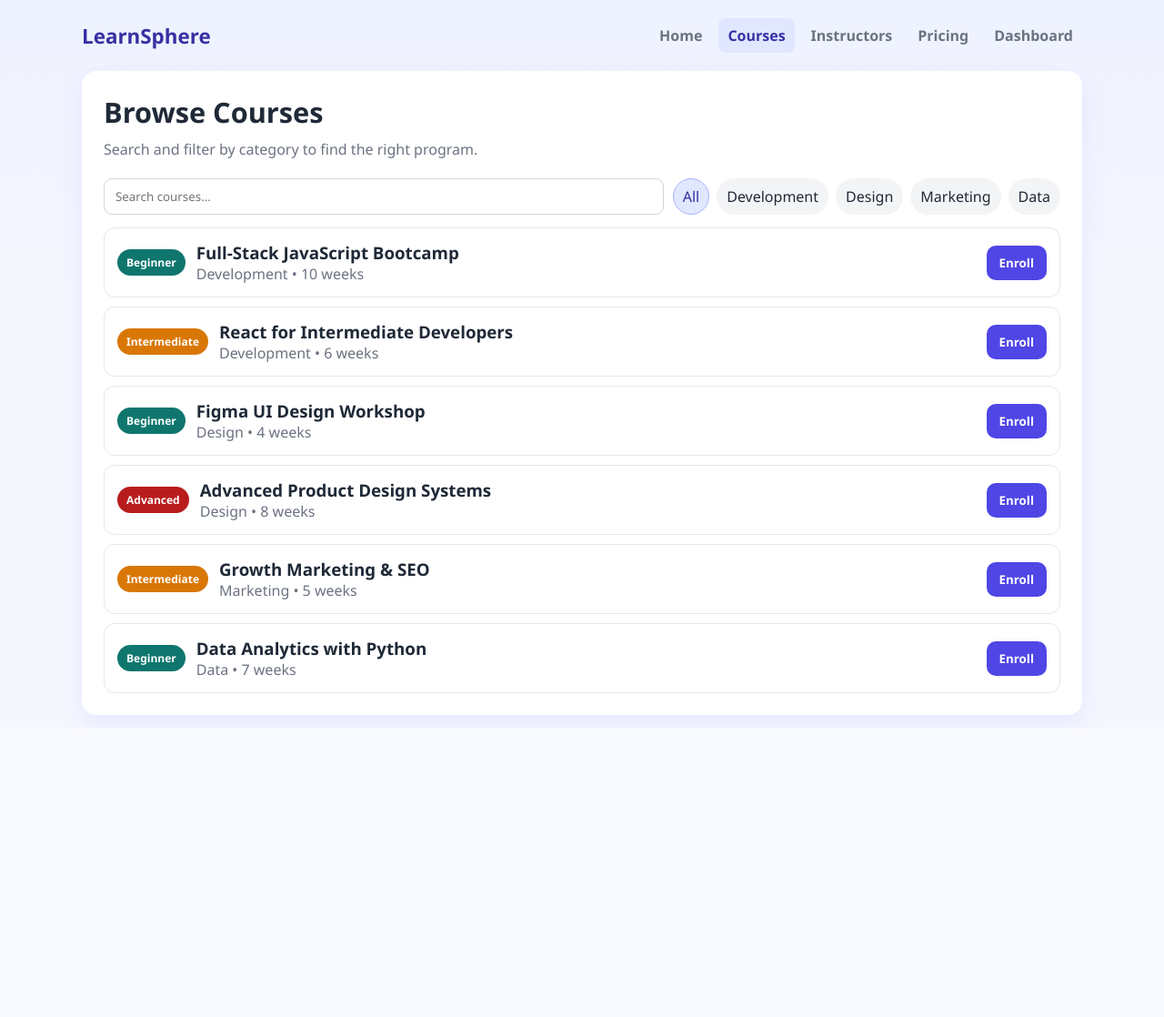
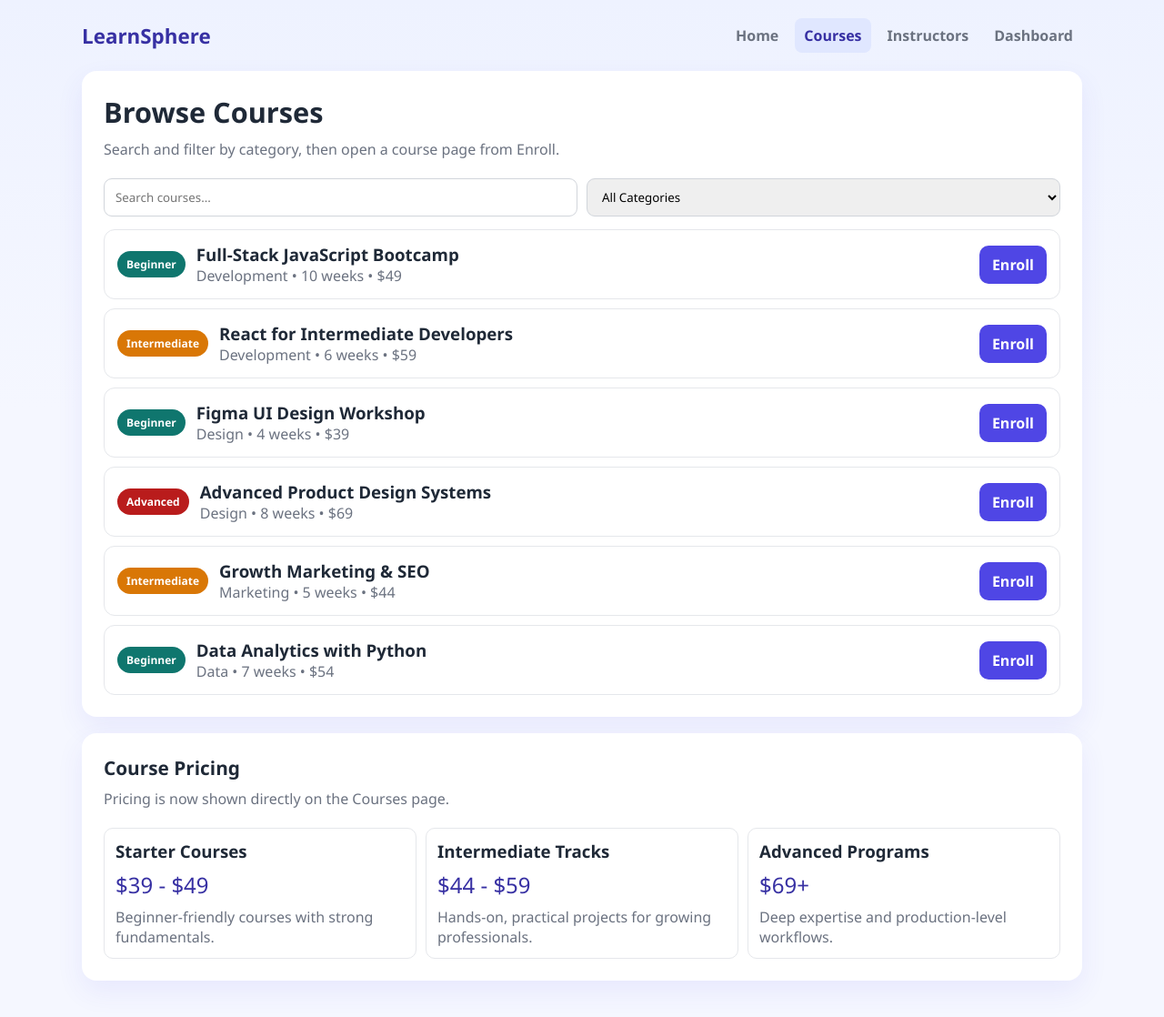
Before and after one commit to Yashesh08/NewLab, a Django app: page /courses/ in a window 1280 px wide. Shown: the whole page at 91% size. Before the commit the page ends 792 px from the top, so only its background shows below. Run offline with Django 4.2, Linux system fonts and the light colour scheme.

Commit message:
Move pricing into courses and add course detail pages

```diff
--- a/splab/spapp/urls.py
+++ b/splab/spapp/urls.py
@@ -5,7 +5,7 @@ from . import views
 urlpatterns = [
     path('', views.home, name='home'),
     path('courses/', views.courses, name='courses'),
+    path('courses/<slug:slug>/', views.course_detail, name='course_detail'),
     path('instructors/', views.instructors, name='instructors'),
-    path('pricing/', views.pricing, name='pricing'),
     path('dashboard/', views.dashboard, name='dashboard'),
 ]
--- a/splab/spapp/views.py
+++ b/splab/spapp/views.py
@@ -1,4 +1,56 @@
+from django.http import Http404
 from django.shortcuts import render
+
+COURSE_CATALOG = {
+    'full-stack-javascript-bootcamp': {
+        'title': 'Full-Stack JavaScript Bootcamp',
+        'category': 'Development',
+        'level': 'Beginner',
+        'duration': '10 weeks',
+        'price': '$49',
+        'description': 'Learn HTML, CSS, JavaScript, Node.js, and MongoDB by building complete end-to-end applications.'
+    },
+    'react-for-intermediate-developers': {
+        'title': 'React for Intermediate Developers',
+        'category': 'Development',
+        'level': 'Intermediate',
+        'duration': '6 weeks',
+        'price': '$59',
+        'description': 'Master hooks, routing, performance optimization, and reusable component architecture in real projects.'
+    },
+    'figma-ui-design-workshop': {
+        'title': 'Figma UI Design Workshop',
+        'category': 'Design',
+        'level': 'Beginner',
+        'duration': '4 weeks',
+        'price': '$39',
+        'description': 'Build polished user interfaces in Figma with practical workflows, components, and design handoff.'
+    },
+    'advanced-product-design-systems': {
+        'title': 'Advanced Product Design Systems',
+        'category': 'Design',
+        'level': 'Advanced',
+        'duration': '8 weeks',
+        'price': '$69',
+        'description': 'Create scalable design systems and governance practices for high-growth product teams.'
+    },
+    'growth-marketing-seo': {
+        'title': 'Growth Marketing & SEO',
+        'category': 'Marketing',
+        'level': 'Intermediate',
+        'duration': '5 weeks',
+        'price': '$44',
+        'description': 'Learn acquisition channels, SEO fundamentals, and conversion experiments to grow product adoption.'
+    },
+    'data-analytics-with-python': {
+        'title': 'Data Analytics with Python',
+        'category': 'Data',
+        'level': 'Beginner',
+        'duration': '7 weeks',
+        'price': '$54',
+        'description': 'Analyze and visualize datasets using Python, pandas, and practical business intelligence workflows.'
+    },
+}
 
 
 def home(request):
@@ -6,16 +58,28 @@ def home(request):
 
 
 def courses(request):
-    return render(request, 'courses.html', {'active_page': 'courses'})
+    courses_list = [{'slug': slug, **course} for slug, course in COURSE_CATALOG.items()]
+    return render(
+        request,
+        'courses.html',
+        {'active_page': 'courses', 'courses': courses_list},
+    )
+
+
+def course_detail(request, slug):
+    course = COURSE_CATALOG.get(slug)
+    if not course:
+        raise Http404('Course not found')
+    return render(
+        request,
+        'course_detail.html',
+        {'active_page': 'courses', 'course': course, 'slug': slug},
+    )
 
 
 def instructors(request):
     return render(request, 'instructors.html', {'active_page': 'instructors'})
 
 
-def pricing(request):
-    return render(request, 'pricing.html', {'active_page': 'pricing'})
-
-
 def dashboard(request):
     return render(request, 'dashboard.html', {'active_page': 'dashboard'})
--- a/splab/templates/base.html
+++ b/splab/templates/base.html
@@ -171,7 +171,6 @@
             <a href="{% url 'home' %}" class="{% if active_page == 'home' %}active{% endif %}">Home</a>
             <a href="{% url 'courses' %}" class="{% if active_page == 'courses' %}active{% endif %}">Courses</a>
             <a href="{% url 'instructors' %}" class="{% if active_page == 'instructors' %}active{% endif %}">Instructors</a>
-            <a href="{% url 'pricing' %}" class="{% if active_page == 'pricing' %}active{% endif %}">Pricing</a>
             <a href="{% url 'dashboard' %}" class="{% if active_page == 'dashboard' %}active{% endif %}">Dashboard</a>
         </div>
     </nav>
--- a/splab/templates/courses.html
+++ b/splab/templates/courses.html
@@ -4,94 +4,130 @@
 
 {% block extra_head %}
 <style>
-    .search-row { display:flex; gap:10px; flex-wrap:wrap; margin-bottom:14px; }
-    .search-row input { flex:1; min-width:220px; padding:10px 12px; border:1px solid #d1d5db; border-radius:9px; }
-    .tag { background:#f3f4f6; border:1px solid transparent; padding:8px 10px; border-radius:99px; cursor:pointer; }
-    .tag.active { background:#e0e7ff; border-color:#a5b4fc; color:#3730a3; }
+    .controls { display:flex; gap:10px; flex-wrap:wrap; margin-bottom:14px; }
+    .controls input, .controls select {
+        flex: 1;
+        min-width: 220px;
+        padding: 10px 12px;
+        border: 1px solid #d1d5db;
+        border-radius: 9px;
+    }
+
     .list { display:grid; gap:10px; }
-    .item { border:1px solid #e5e7eb; border-radius:12px; padding:14px; display:grid; grid-template-columns:auto 1fr auto; gap:12px; align-items:center; }
+    .item {
+        border:1px solid #e5e7eb;
+        border-radius:12px;
+        padding:14px;
+        display:grid;
+        grid-template-columns:auto 1fr auto;
+        gap:12px;
+        align-items:center;
+    }
     .muted { color:#6b7280; }
-    @media (max-width:700px) { .item { grid-template-columns:1fr; } }
+
+    .pricing-card {
+        border: 1px solid #dbeafe;
+        background: #f8fbff;
+        border-radius: 12px;
+        padding: 16px;
+    }
+
+    .pricing-grid {
+        display: grid;
+        grid-template-columns: repeat(3, minmax(0, 1fr));
+        gap: 10px;
+    }
+
+    .tier {
+        background: #fff;
+        border: 1px solid #e5e7eb;
+        border-radius: 10px;
+        padding: 12px;
+    }
+
+    @media (max-width:900px) {
+        .pricing-grid { grid-template-columns: 1fr; }
+    }
+
+    @media (max-width:700px) {
+        .item { grid-template-columns:1fr; }
+    }
 </style>
 {% endblock %}
 
 {% block content %}
 <section class="card">
     <h1 class="section-title">Browse Courses</h1>
-    <p class="section-subtitle">Search and filter by category to find the right program.</p>
+    <p class="section-subtitle">Search and filter by category, then open a course page from Enroll.</p>
 
-    <div class="search-row">
+    <div class="controls">
         <input id="searchInput" type="text" placeholder="Search courses...">
-        <div id="tags" style="display:flex; gap:8px; flex-wrap:wrap;">
-            <span class="tag active" data-category="All">All</span>
-            <span class="tag" data-category="Development">Development</span>
-            <span class="tag" data-category="Design">Design</span>
-            <span class="tag" data-category="Marketing">Marketing</span>
-            <span class="tag" data-category="Data">Data</span>
+        <select id="categoryFilter">
+            <option value="All">All Categories</option>
+            <option value="Development">Development</option>
+            <option value="Design">Design</option>
+            <option value="Marketing">Marketing</option>
+            <option value="Data">Data</option>
+        </select>
+    </div>
+
+    <div id="courseList" class="list">
+        {% for course in courses %}
+            <article class="item" data-title="{{ course.title|lower }}" data-category="{{ course.category }}">
+                <span class="pill {% if course.level == 'Beginner' %}success{% elif course.level == 'Intermediate' %}warning{% else %}danger{% endif %}">{{ course.level }}</span>
+                <div>
+                    <h3>{{ course.title }}</h3>
+                    <p class="muted">{{ course.category }} • {{ course.duration }} • {{ course.price }}</p>
+                </div>
+                <a class="button" href="{% url 'course_detail' course.slug %}" style="text-decoration:none; display:inline-block; text-align:center;">Enroll</a>
+            </article>
+        {% endfor %}
+    </div>
+</section>
+
+<section class="card" style="margin-top:18px;">
+    <h2 class="section-title" style="font-size:1.3rem;">Course Pricing</h2>
+    <p class="section-subtitle">Pricing is now shown directly on the Courses page.</p>
+    <div class="pricing-grid">
+        <div class="tier">
+            <h3>Starter Courses</h3>
+            <p style="font-size:1.5rem; color:#3730a3; margin:8px 0;">$39 - $49</p>
+            <p class="muted">Beginner-friendly courses with strong fundamentals.</p>
+        </div>
+        <div class="tier">
+            <h3>Intermediate Tracks</h3>
+            <p style="font-size:1.5rem; color:#3730a3; margin:8px 0;">$44 - $59</p>
+            <p class="muted">Hands-on, practical projects for growing professionals.</p>
+        </div>
+        <div class="tier">
+            <h3>Advanced Programs</h3>
+            <p style="font-size:1.5rem; color:#3730a3; margin:8px 0;">$69+</p>
+            <p class="muted">Deep expertise and production-level workflows.</p>
         </div>
     </div>
-
-    <div id="courseList" class="list"></div>
 </section>
 {% endblock %}
 
 {% block scripts %}
 <script>
-    const courses = [
-        { title: 'Full-Stack JavaScript Bootcamp', category: 'Development', level: 'Beginner', duration: '10 weeks' },
-        { title: 'React for Intermediate Developers', category: 'Development', level: 'Intermediate', duration: '6 weeks' },
-        { title: 'Figma UI Design Workshop', category: 'Design', level: 'Beginner', duration: '4 weeks' },
-        { title: 'Advanced Product Design Systems', category: 'Design', level: 'Advanced', duration: '8 weeks' },
-        { title: 'Growth Marketing & SEO', category: 'Marketing', level: 'Intermediate', duration: '5 weeks' },
-        { title: 'Data Analytics with Python', category: 'Data', level: 'Beginner', duration: '7 weeks' }
-    ];
+    const searchInput = document.getElementById('searchInput');
+    const categoryFilter = document.getElementById('categoryFilter');
+    const cards = Array.from(document.querySelectorAll('#courseList .item'));
 
-    const courseList = document.getElementById('courseList');
-    const searchInput = document.getElementById('searchInput');
-    const tagsContainer = document.getElementById('tags');
-    let currentCategory = 'All';
+    function filterCourses() {
+        const query = searchInput.value.toLowerCase().trim();
+        const category = categoryFilter.value;
 
-    function levelClass(level) {
-        if (level === 'Beginner') return 'pill success';
-        if (level === 'Intermediate') return 'pill warning';
-        return 'pill danger';
+        cards.forEach((card) => {
+            const title = card.dataset.title;
+            const itemCategory = card.dataset.category;
+            const matchQuery = title.includes(query);
+            const matchCategory = category === 'All' || itemCategory === category;
+            card.style.display = (matchQuery && matchCategory) ? 'grid' : 'none';
+        });
     }
 
-    function renderCourses() {
-        const keyword = searchInput.value.toLowerCase().trim();
-        const filtered = courses.filter(course => {
-            const matchesCategory = currentCategory === 'All' || course.category === currentCategory;
-            const matchesSearch = course.title.toLowerCase().includes(keyword);
-            return matchesCategory && matchesSearch;
-        });
-
-        if (!filtered.length) {
-            courseList.innerHTML = '<div class="muted">No courses found for this filter.</div>';
-            return;
-        }
-
-        courseList.innerHTML = filtered.map(course => `
-            <article class="item">
-                <span class="${levelClass(course.level)}">${course.level}</span>
-                <div>
-                    <h3>${course.title}</h3>
-                    <p class="muted">${course.category} • ${course.duration}</p>
-                </div>
-                <button class="button">Enroll</button>
-            </article>
-        `).join('');
-    }
-
-    tagsContainer.addEventListener('click', (event) => {
-        const selectedTag = event.target.closest('.tag');
-        if (!selectedTag) return;
-        currentCategory = selectedTag.dataset.category;
-        document.querySelectorAll('.tag').forEach(tag => tag.classList.remove('active'));
-        selectedTag.classList.add('active');
-        renderCourses();
-    });
-
-    searchInput.addEventListener('input', renderCourses);
-    renderCourses();
+    searchInput.addEventListener('input', filterCourses);
+    categoryFilter.addEventListener('change', filterCourses);
 </script>
 {% endblock %}
```
Also changed, not shown: splab/templates/course_detail.html (added, +33 -0 lines), splab/templates/pricing.html (deleted, +0 -48 lines).
